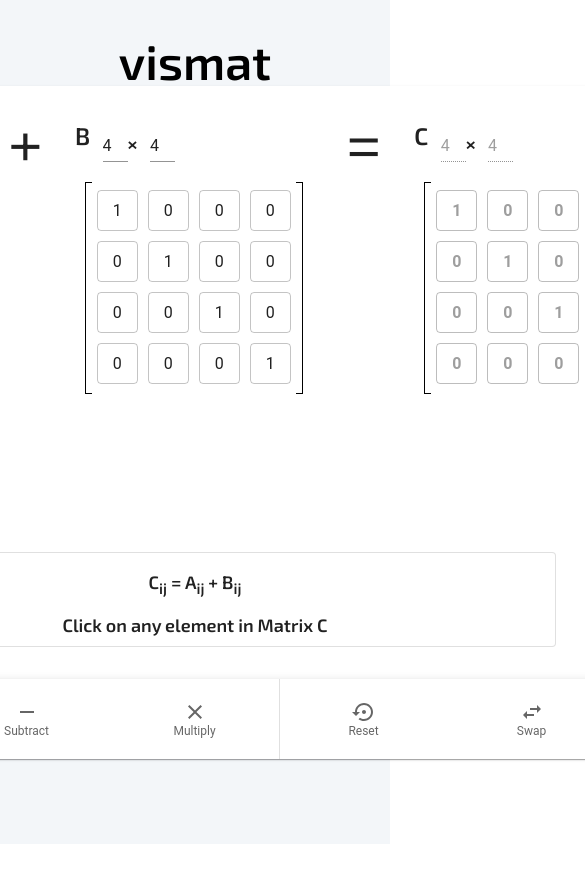
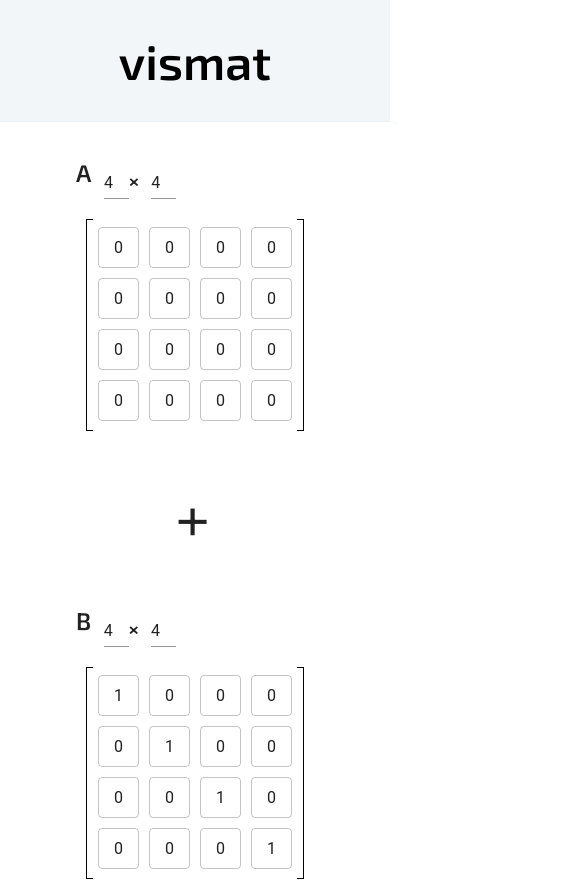
Before and after one commit to acodedoer/vizmat, a React (Create React App) app: page / in a window 390 px wide. Shown: the top 881 px of the page, 585 px wide, since content can reach past the window. Before the commit the page ends 844 px from the top, so only its background shows below. Built offline with nearby package versions, Linux system fonts and the light colour scheme.

Commit message:
mobile styling

```diff
--- a/src/App.css
+++ b/src/App.css
@@ -41,3 +41,76 @@
   top:0px;
   font-size: 48px;
 }
+
+.container{
+  background-color:#f3f6f9;
+  display:flex;
+  flex-direction:column;
+  align-items:center;
+  justify-content:center;
+  width:100vw;
+  min-height:100vh;
+  margin:0;
+}
+
+.mainBox{
+    display:flex;
+    flex-direction:row;
+    justify-content:center;
+    align-items:flex-start;
+    min-height:450px;
+    background-color:white;
+}
+.mainCard{
+    min-height:450px;
+    background-color:white;
+    min-width:1300px;
+    display:flex;
+    flex-direction:column;
+    justify-content:center;
+    align-items:center;
+}
+
+.solutionPaper{
+  margin:16px;
+  height:93px;
+  width:720px
+}
+
+.navPaper{
+  position: relative;
+  bottom: 0;
+  left: 0;
+  right: 0;
+  width:100%;
+  margin-top:16px;
+}
+@media (max-width: 600px) {
+  .header{
+    position: relative;
+  }
+  .solutionPaper{
+    min-height:150px;
+    width:90%
+  }
+  .mainBox{
+    display:flex;
+    flex-direction:column;
+    justify-content:flex-start;
+    align-items:center;
+    min-width:"90%";
+    background-color:white;
+  }
+  .container{
+    width: 100vw;
+    min-height: 100vh;
+  }
+  .mainCard{
+    background-color:white;
+    display:flex;
+    min-width: 95%;
+    flex-direction:column;
+    justify-content:center;
+    align-items:center;
+  }
+}
--- a/src/App.tsx
+++ b/src/App.tsx
@@ -1,10 +1,8 @@
+/* eslint-disable react-hooks/exhaustive-deps */
 import {useState, useEffect} from "react"
 import { matrixAddition, matrixSubtraction,matrixMultiplication} from "./utils";
 import Matrix from "./components/Matrix";
-import ErrorMessage from "./components/ErrorMessage";
-import { MatrixArithmeticArea } from "./components/MatrixArithmetic";
 import "./App.css";
-import { Container } from "@mui/system";
 import { BottomNavigation, BottomNavigationAction, Box, Card, Paper } from "@mui/material";
 import AddIcon from '@mui/icons-material/Add';
 import SubtractIcon from '@mui/icons-material/Remove';
@@ -13,7 +11,7 @@ import ArithmeticSign from "./components/ArithmeticSign";
 import ResetIcon from "@mui/icons-material/SettingsBackupRestore"
 import SwapIcon from "@mui/icons-material/SwapHoriz"
 import Divider from '@mui/material/Divider';
-import { JsxElement } from "typescript";
+
 
 interface MatrixObject{
   matrix: number[][];
@@ -23,7 +21,9 @@ interface MatrixObject{
 interface Solution{
   question:any;
   answer: String;
+  formula: JSX.Element[]
 }
+
 interface State{
   m1: MatrixObject;
   m2: MatrixObject;
@@ -48,18 +48,12 @@ interface VisualStateSelectedCellQA{
 
 
 function App() {
-  const formulas = [
-                    <p>C<sub>ij</sub> = A<sub>ij</sub> + B<sub>ij</sub></p>,
-                    <p>C<sub>ij</sub> = A<sub>ij</sub> - B<sub>ij</sub></p>,
-                    <p>C<sub>ij</sub> = A<sub>ij</sub> * B<sub>ij</sub></p>
-  ]
-
 
   const initialState:State = {
     m1:{matrix:[[0,0,0,0],[0,0,0,0],[0,0,0,0],[0,0,0,0]], size:[4,4]},
     m2:{matrix:[[1,0,0,0],[0,1,0,0],[0,0,1,0],[0,0,0,1]], size:[4,4]},
     answer:{matrix:[[0,0,0,0],[0,0,0,0],[0,0,0,0],[0,0,0,0]], size:[4,4]},
-    solution:{answer:"", question:<span></span>},
+    solution:{answer:"", question:<span></span>, formula:[<p></p>]},
     operation:1,
   }
 
@@ -151,6 +145,16 @@ function App() {
     setState({...state,m1:m1_,m2:m2_})
   }
 
+    //perform the chosen opetation if possible and update the answer matrix
+  const updateAnswer = () =>{
+    if(isOperationValid()){
+      setShowError(false);
+      const matrix:number[][] = performOperation();
+      setState({...state, answer:{matrix,size:[matrix.length, matrix[0].length]}, solution:initialState.solution});
+    }
+    else setShowError(true);
+  }
+
   useEffect(() => {
     updateAnswer();
   }, [state.operation, state.m1, state.m2]);
@@ -170,30 +174,24 @@ function App() {
     return false
   }
 
-  //perform the chosen opetation if possible and update the answer matrix
-  const updateAnswer = () =>{
-    if(isOperationValid()){
-      setShowError(false);
-      const matrix:number[][] = performOperation();
-      updateState("answer",{matrix,size:[matrix.length, matrix[0].length]})
-    }
-    else setShowError(true);
-  }
 
   //highligh appropriat elements in A and B if an element in C is clicked
   const showSolution = (m:number, n:number) =>{
     setVisualState({selectedCell:{question:{i:m,j:n}, answer:{i:m,j:n}}});
-    let solution = {answer:"", question:<span>C<sub>{m}{n}</sub></span>};
-    if(state.operation == 1){
+    let solution = {answer:"", question:<span>C<sub>{m+1}{n+1}</sub></span>, formula:[<span>C<sub>{m+1}{n+1}</sub> = </span>]};
+    if(state.operation === 1){
+      solution.formula.push(<span>A<sub>{m+1}{n+1}</sub> + B<sub>{m+1}{n+1}</sub></span>)
       solution.answer=`${state.m1.matrix[m][n]} + ${state.m2.matrix[m][n]} = ${state.m1.matrix[m][n] + state.m2.matrix[m][n]}`;
     }
-    else if (state.operation == 2){
+    else if (state.operation === 2){
+      solution.formula.push(<span>A<sub>{m+1}{n+1}</sub> - B<sub>{m+1}{n+1}</sub></span>)
       solution.answer=`${state.m1.matrix[m][n]} - ${state.m2.matrix[m][n]} = ${state.m1.matrix[m][n] - state.m2.matrix[m][n]}`;
     }
-    else if (state.operation == 3){
+    else if (state.operation === 3){
       let plus = " + ";
       let equalToAnswer = ` = ${state.answer.matrix[m][n]}`
       for(let i =0; i<state.m1.matrix[m].length; i++){
+        solution.formula.push(<span>A<sub>{m+1}{i+1}</sub> x B<sub>{i+1}{n+1}</sub> {i<state.m1.matrix[m].length-1?plus:null} </span>)
         solution.answer += state.m1.matrix[m][i]+ " x " +state.m2.matrix[i][n]+ `${i<state.m1.matrix[m].length-1?plus:equalToAnswer}`;
       }
     }
@@ -223,36 +221,10 @@ function App() {
 
 
   return (
-    <div
-      style={{
-        backgroundColor:"#f3f6f9",
-        display:"flex",
-        flexDirection:"column",
-        alignItems:"center",
-        justifyContent:"center",
-        width:"100vw",
-        height:"100vh",
-        margin:0,
-      }}
-    >
+    <div className="container">
       <h1 className="header">vismat</h1>
-      <Card sx={{
-        minHeight:"450px",
-        backgroundColor:"white",
-        minWidth:"1300px",
-        display:"flex",
-        flexDirection:"column",
-        justifyContent:"center",
-        alignItems:"center",
-      }}>
-      <Box sx={{
-        display:"flex",
-        flexDirection:"row",
-        justifyContent:"center",
-        alignItems:"flex-start",
-        minHeight:"450px",
-        backgroundColor:"white",
-      }}>
+      <Card className="mainCard">
+      <Box className="mainBox">
         <Matrix mat={state.m1} name={"m1"} operation={state.operation} visualise={visualState.selectedCell} modifyMatrix={modifyMatrix} updateMatrix={updateMatrix} style={{flexBasis: "40%", flexShrink:0}}/>
 
         <ArithmeticSign sign={state.operation}/>
@@ -261,20 +233,17 @@ function App() {
 
         <ArithmeticSign sign={0}/>
 
-        {showError?
-          <ErrorMessage/>
-          :
-          <Matrix mat={state.answer} visualise={visualState.selectedCell}  name={"answer"} operation={state.operation} showSolution={showSolution} modifyMatrix={modifyMatrix} updateMatrix={updateMatrix} style={{flexBasis: "40%", flexShrink:0}}/>
-        }
+        <Matrix mat={state.answer} visualise={visualState.selectedCell}  name={"answer"} operation={state.operation} showSolution={showSolution} modifyMatrix={modifyMatrix} updateMatrix={updateMatrix} showError={showError} style={{flexBasis: "40%", flexShrink:0}}/>
+
       </Box>
 
-      <Paper variant="outlined" style={{margin:"16px", height:"93px", width:720}}>
+      <Paper variant="outlined" className="solutionPaper">
           <div style={{textAlign:"center"}}>
-            <p className="para">{formulas[state.operation - 1]}</p>
+            <p>{state.solution.formula.map((line)=>line)}</p>
             <p className="para">{state.solution.answer===""?"Click on any element in Matrix C":state.solution.question} {state.solution.answer!==""?`= ${state.solution.answer}`:""} </p>
           </div>
         </Paper>
-        <Paper sx={{ absolute: 'relative', bottom: 0, left: 0, right: 0, width:"100%", marginTop:"16px" }} elevation={3}>
+        <Paper elevation={3}>
         <BottomNavigation
           value={state.operation-1}
           onChange={(event, newValue) => {
--- a/src/components/ArithmeticSign.tsx
+++ b/src/components/ArithmeticSign.tsx
@@ -2,7 +2,7 @@ const signs = [<>&#61;</>,<>&#43;</>,<>&#8722;</>,<>&#215;</>]
 const ArithmeticSign = (props:any) => {
     const sign:number = props.sign;
     return(
-        <div style={{fontSize:"4em", padding:"16px",...props.style,}}>
+        <div style={{fontSize:"4em", padding:"16px",...props.style, minWidth:"40px"}}>
             {signs[sign]}
         </div>
     )
--- a/src/components/ErrorMessage.tsx
+++ b/src/components/ErrorMessage.tsx
@@ -2,7 +2,7 @@ import { Card } from "@mui/material"
 
 const ErrorMessage = ({message,operation, m1, m2}:any) => {
     return(
-        <Card variant="outlined">This operationis not possible</Card>
+        <Card variant="outlined"  style={{flexBasis: "40%", flexShrink:0,padding:"16px"}}>This operationis not possible</Card>
     )
 }
 
--- a/src/components/Matrix.tsx
+++ b/src/components/Matrix.tsx
@@ -1,5 +1,5 @@
 import TextField from '@mui/material/TextField';
-import { alpha, styled } from '@mui/material/styles';
+import { styled } from '@mui/material/styles';
 import "../App.css";
 import MatrixDimensions from './MatrixDimension';
 
@@ -19,11 +19,20 @@ const MatrixElementInputTextField = styled(TextField)({
     border:'0'
 });
 
-const Matrix = ({mat, updateMatrix, name, visualise, operation, showSolution, modifyMatrix}:any) => {
+const Matrix = ({mat, updateMatrix, name, visualise, operation, showSolution, modifyMatrix, showError = false}:any) => {
     const matrix = mat.matrix;
 
     return(
     <div style={{padding:"1em"}}>
+        {showError?
+        <>
+            <MatrixDimensions name={name} rows={matrix.length} columns = {matrix[0].length} modifyMatrix ={modifyMatrix}/>
+            <table className='matrix'>
+                This operation is not possible
+            </table>
+        </>
+        :
+        <>
         <MatrixDimensions name={name} rows={matrix.length} columns = {matrix[0].length} modifyMatrix ={modifyMatrix}/>
         <table className='matrix'>
           <tbody>
@@ -35,15 +44,15 @@ const Matrix = ({mat, updateMatrix, name, visualise, operation, showSolution, mo
                         style={{
                             fontFamily: "Roboto Flex",
                             border:0,
-                            backgroundColor: operation==3?
-                                                name=="m1"?
-                                                    (i==visualise.question.i?
+                            backgroundColor: operation===3?
+                                                name==="m1"?
+                                                    (i===visualise.question.i?
                                                         `hsl(60, ${100 - 100/matrix[0].length*j}%, 50%)`:
                                                         ""):
-                                                    (j==visualise.question.j?
+                                                    (j===visualise.question.j?
                                                         `hsl(60, ${100 - 100/matrix.length*i}%, 50%)`:
                                                         ""):
-                                                    (i==visualise.question.i && j == visualise.question.j)?
+                                                    (i===visualise.question.i && j === visualise.question.j)?
                                                         "red":
                                                         ""
                                                     }
@@ -63,6 +72,8 @@ const Matrix = ({mat, updateMatrix, name, visualise, operation, showSolution, mo
             )}
           </tbody>
         </table>
+        </>
+        }
         </div>
     )
 
--- a/src/utils/matrixMultiplication.ts
+++ b/src/utils/matrixMultiplication.ts
@@ -11,7 +11,6 @@ const matrixMultiplication = (m1:number[][], m2:number[][]) =>{
       }
       matrix.push(row);
     }
-    console.log(matrix)
     return matrix;
 }
 
```
